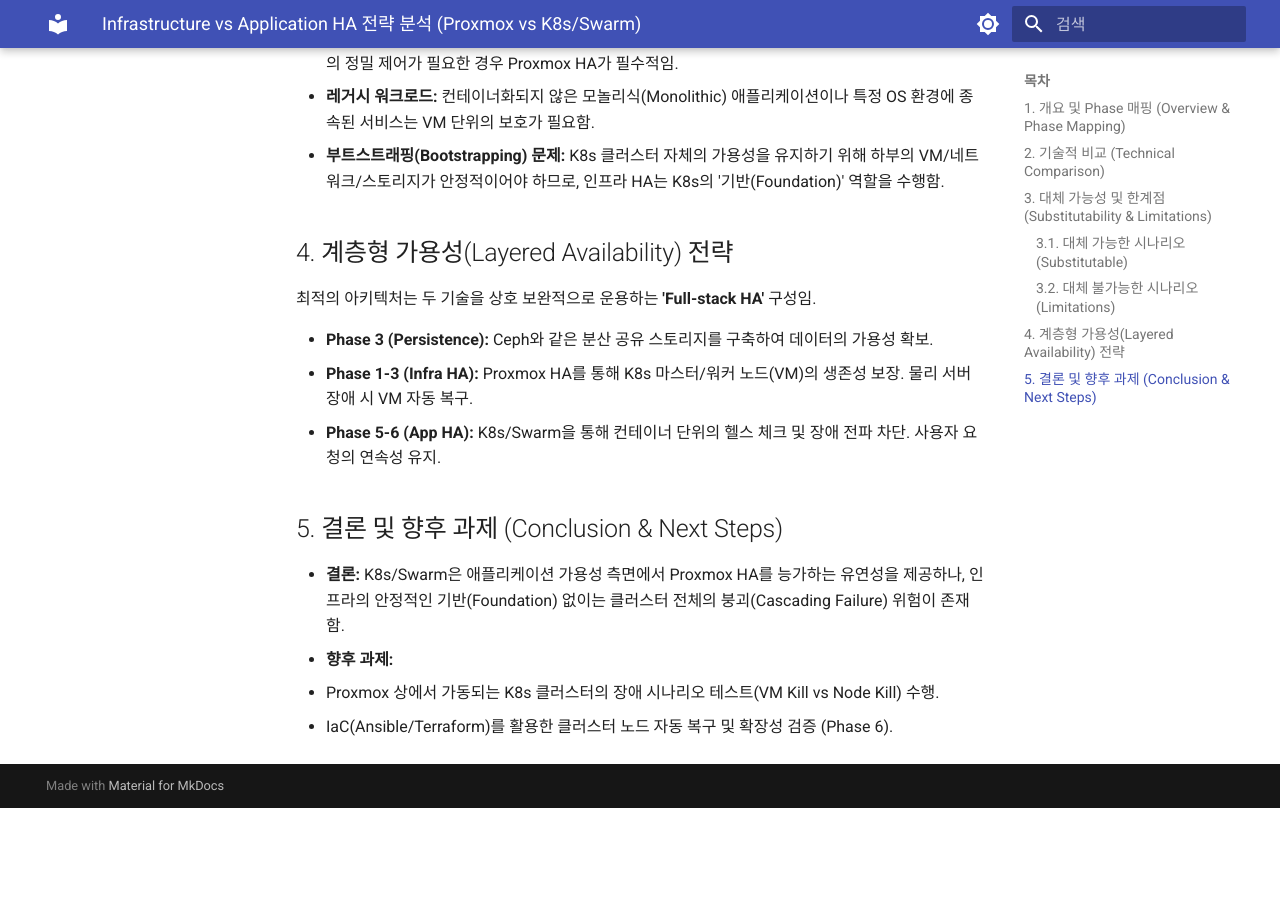
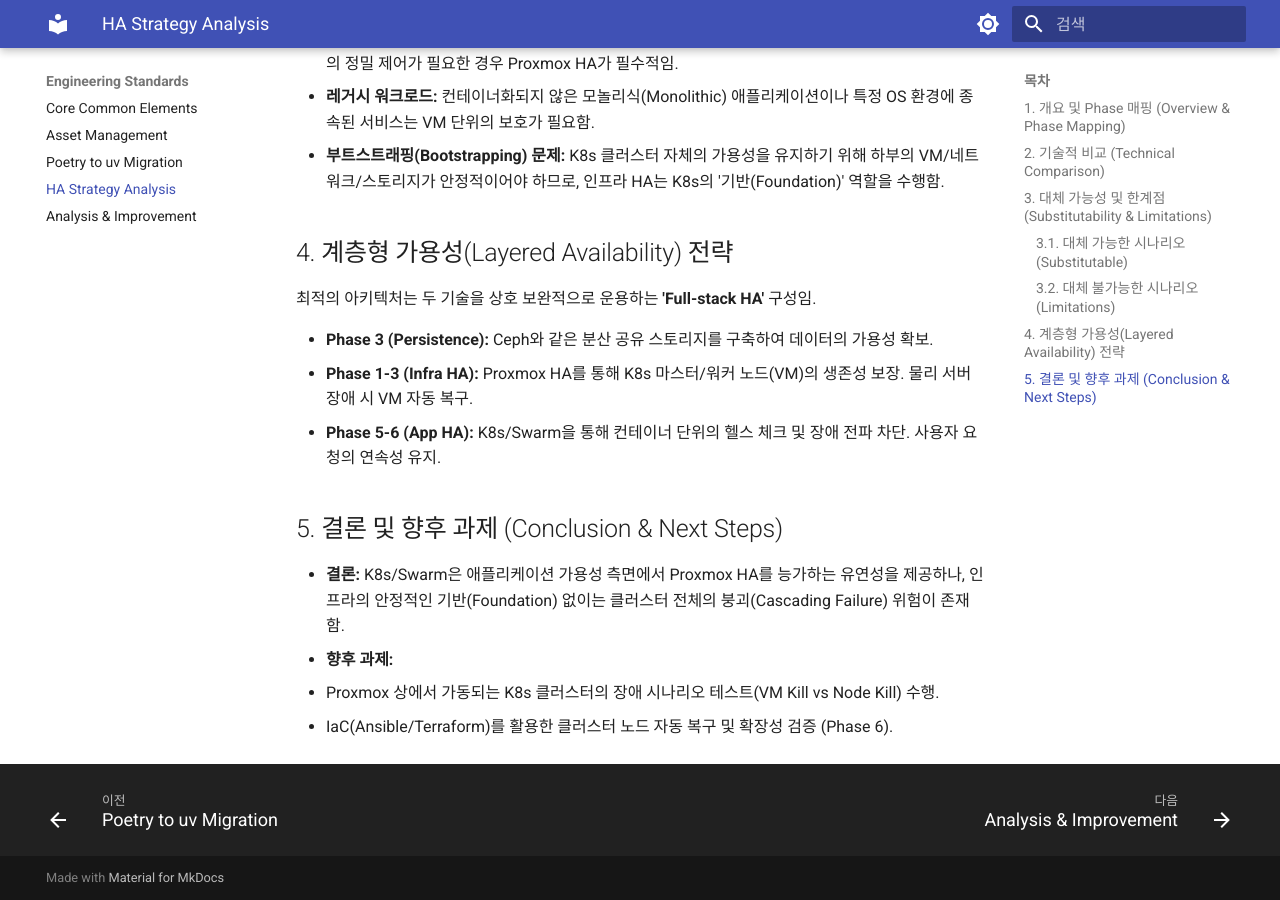
Before and after one commit to ksj686/cloud_infra, an MkDocs documentation site: the page built from docs/standards/infra_ha_strategy_analysis.md, in a window 1280 px wide and 900 px high, scrolled down 1289 px. Built offline with MkDocs 1.6.1 and Material for MkDocs 9.7.7, drawn with Linux system fonts in a browser that asks for light colours; before the commit the page ends 2097 px from its top, so only the background shows below that.

Commit message:
refactor: 기술 자산 분류 체계 이원화 (Standards vs Knowledge)  - Engineering Standards 섹션 신설을 통한 프로젝트 표준 가이드 통합 관리  - 지식 베이스(KB) 폴더를 순수 기술 학습 및 딥다이브 자료 중심으로 정제  - 정보 아키텍처(IA) 기반의 MkDocs 내비게이션 구조 최적화 및 접근성 강화

```diff
--- a/mkdocs.yml
+++ b/mkdocs.yml
@@ -80,15 +80,17 @@
       - Phase 6 (Scalability):
           - Guide: build-up/06_scalability/README.md
           - As-built: build-up/06_scalability/AS_BUILT.md
+  - Engineering Standards:
+      - Core Common Elements: standards/common_infra_elements.md
+      - Asset Management: standards/infra_inventory_management.md
+      - Poetry to uv Migration: standards/poetry_to_uv_migration.md
+      - HA Strategy Analysis: standards/infra_ha_strategy_analysis.md
+      - Analysis & Improvement: standards/analysis_and_improvement.md
   - Knowledge Base:
-      - Core Elements: knowledge_base/common_infra_elements.md
+      - Advanced Tech Guide: knowledge_base/advanced_tech_guide.md
       - Project Taxonomy: knowledge_base/infra_project_taxonomy.md
-      - Ceph Storage: knowledge_base/ceph_storage_deep_dive.md
-      - Asset Mgmt: knowledge_base/infra_inventory_management.md
-      - uv Migration: knowledge_base/poetry_to_uv_migration.md
-      - Tech Guide: knowledge_base/advanced_tech_guide.md
-      - Analysis: knowledge_base/analysis_and_improvement.md
-      - Checklist: knowledge_base/full_tech_checklist.md
+      - Ceph Storage Deep-dive: knowledge_base/ceph_storage_deep_dive.md
+      - Full Tech Checklist: knowledge_base/full_tech_checklist.md
   - Playbooks:
       - Dev:
           - Hook Automation: playbooks/dev/git_hook_automation.md
```
Also changed, not shown: docs/CHANGELOG.md (+9 -0 lines), docs/standards/analysis_and_improvement.md (renamed from docs/knowledge_base/analysis_and_improvement.md), docs/standards/common_infra_elements.md (renamed from docs/knowledge_base/common_infra_elements.md), docs/standards/infra_ha_strategy_analysis.md (renamed from docs/knowledge_base/infra_ha_strategy_analysis.md), docs/standards/infra_inventory_management.md (renamed from docs/knowledge_base/infra_inventory_management.md), docs/standards/poetry_to_uv_migration.md (renamed from docs/knowledge_base/poetry_to_uv_migration.md).
